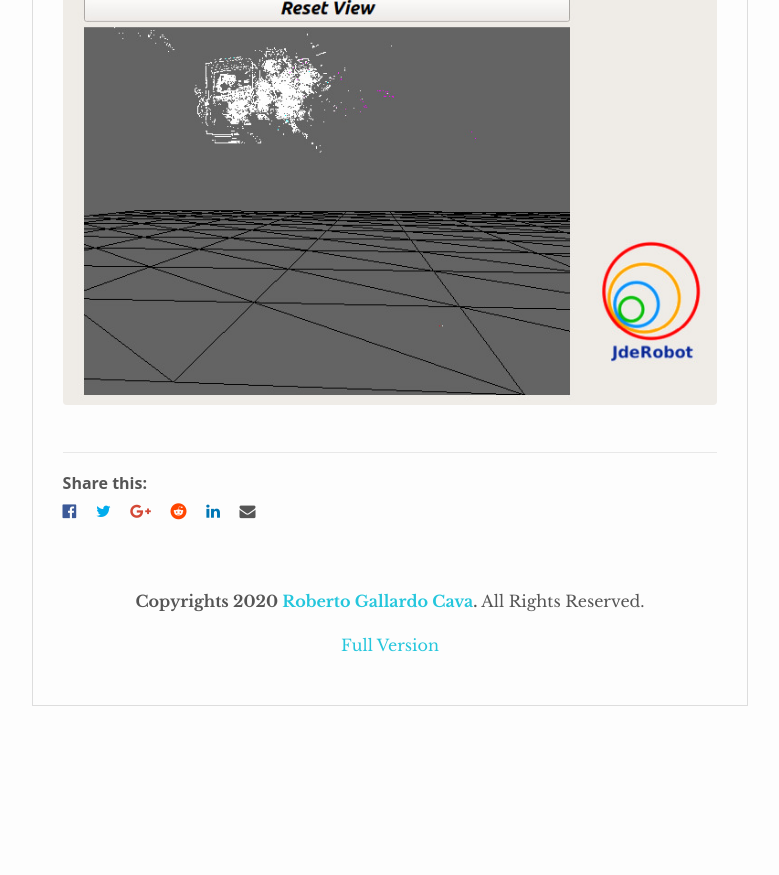
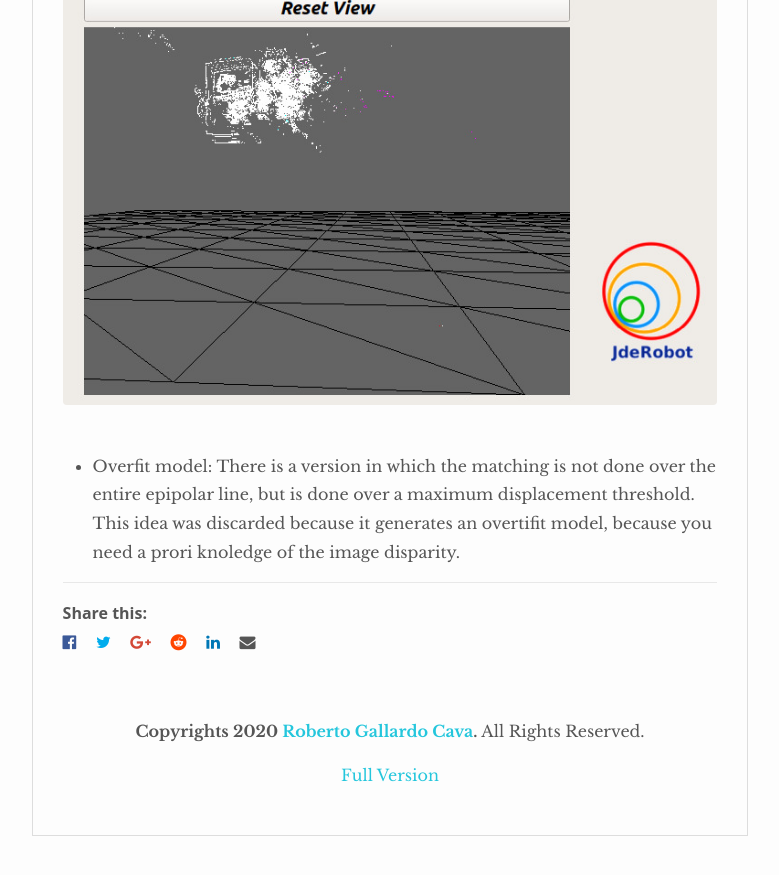
Before and after one commit to RoberG/MUVA-Robotica, a Jekyll site: the page built from _posts/2020-05-27-Practice 2 - 3D Reconstruction.md, in a window 1280 px wide and 900 px high, scrolled down 8530 px. Shown: the top 875 px of the window, without its empty margins (250-1029 px from the left). Built offline with Jekyll 4.4.1, drawn with Linux system fonts in a browser that asks for light colours; nearby versions of some CDN libraries; before the commit the page ends 9300 px from its top, so only the background shows below that.

Commit message:
Update 2020-05-27-Practice 2 - 3D Reconstruction.md

```diff
--- a/_posts/2020-05-27-Practice 2 - 3D Reconstruction.md
+++ b/_posts/2020-05-27-Practice 2 - 3D Reconstruction.md
@@ -94,3 +94,6 @@ a considerable higer amount of interest points. The speed of the 3D representati
 ![dilate left]({{site.baseurl}}/images/left_dilate.jpeg)
 
 ![25000 points]({{site.baseurl}}/images/25000_points.jpeg)
+
+* Overfit model: There is a version in which the matching is not done over the entire epipolar line, but is done over a maximum displacement threshold. This idea was discarded because it generates
+an overtifit model, because you need a prori knoledge of the image disparity.
```
